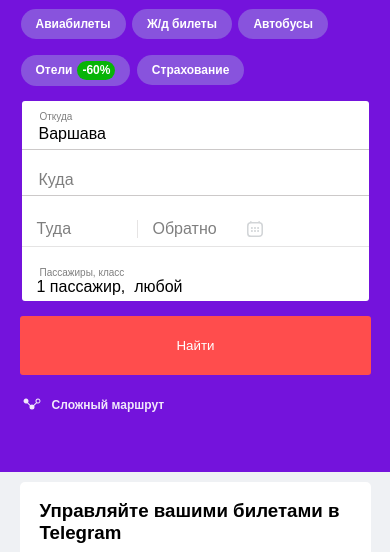
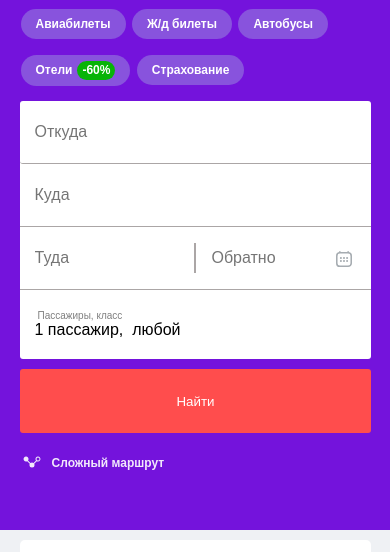
Before and after one commit to MarsavinEvgeniy/jr-airline-booking, a plain HTML site: page src/index.html in a window 390 px wide. Shown: the part 217-769 px from the top of the page. Drawn offline with Linux system fonts and the light colour scheme.

Commit message:
Переделал нафиг меню поиска

```diff
--- a/src/css/styles.css
+++ b/src/css/styles.css
@@ -125,47 +125,104 @@ body {
 
 .container-search {
     display: flex;
-    position: relative;
-    width: 82%;
+    align-items: flex-start;
+    flex-wrap: wrap;
     gap: 10px;
 }
 
 .container-search-menu {
+    display: flex;
+    flex-wrap: wrap;
     background-color: var(--main-color-two);
     border: none;
     border-radius: 3px;
-    display: flex;
     flex-basis: 100%;
-    gap: 15px;
-    flex-wrap: wrap;
-    padding: 0;
 }
 
-.icon-swap:after {
+
+/*.icon-swap:after {*/
+/*    content: url("../icons/swap.svg");*/
+/*    position: absolute;*/
+/*    border: 2px solid var(--accent-color);*/
+/*    border-radius: 50%;*/
+/*    width: 30px;*/
+/*    height: 30px;*/
+/*    left: 220px;*/
+/*    top: 50%;*/
+/*    transform: translate(-50%, -50%);*/
+/*    pointer-events: none;*/
+/*}*/
+
+.city-from,
+.city-to {
+    align-items: center;
+    display: flex;
+    border-right: rgb(171, 166, 166) 1px solid;
+}
+
+.passengers-and-class-block {
+    display: flex;
+    flex-direction: column;
+    justify-content: center;
+    position: relative;
+    border: 1px solid rgb(171, 166, 166);
+    padding-left: 15px;
+    width: 15.38rem;
+    border-radius: 0 3px 3px 0;
+}
+
+#city-from-input,
+#city-to-input,
+#date-from-input,
+#date-to-input {
+    display: flex;
+    font-size: 16px;
+    height: 60px;
+    border: none;
+    background: none;
+    width: 95%;
+    padding-left: 15px;
+}
+
+#date-from-input,
+#date-to-input {
+    width: 90%;
+}
+
+.swap-icon:after {
     content: url("../icons/swap.svg");
     position: absolute;
-    border: 2px solid var(--accent-color);
+    bottom: 24%;
+    left: 304px;
+    border: 1px solid var(--accent-color);
     border-radius: 50%;
-    width: 30px;
-    height: 30px;
-    left: 220px;
-    top: 50%;
-    transform: translate(-50%, -50%);
-    pointer-events: none;
+    height: 29px;
 }
 
-.city-from {
-    align-items: center;
-    display: flex;
-    border-right: rgb(171, 166, 166, 0.6) 1px solid;
-    padding-left: 15px;
-    flex-basis: 22%;
+.calendar-icon:after {
+    content: url("../icons/calendar4.svg");
+    position: absolute;
+    bottom: 30%;
+    left: 80%;
 }
 
-#city-from-input {
-    display: flex;
-    flex-direction: column;
-    font-size: 16px;
+.city-from-span,
+.city-to-span,
+.date-from-span,
+.date-to-span {
+    position: absolute;
+    padding-left: 15px;
+    display: none;
+    top: 10px;
+}
+
+#city-from-input:focus,
+#city-to-input:focus,
+#city-from-input:focus,
+#city-from-input:focus,
+#date-from-input:focus,
+#date-to-input:focus {
+    outline-color: #0393f8;
 }
 
 .close-smooth {
@@ -178,26 +235,6 @@ body {
     bottom: 1px;
     margin-left: 15px;
     cursor: pointer;
-}
-
-.city-to {
-    align-items: center;
-    display: flex;
-    flex-basis: 22%;
-    border-right: rgb(171, 166, 166, 0.6) 1px solid;
-}
-
-#city-from-input:focus,
-#city-to-input:focus {
-    outline: 0;
-    outline-offset: 0;
-}
-
-#city-to-input {
-    display: flex;
-    flex-direction: row;
-    font-size: 16px;
-    opacity: 0.5;
 }
 
 .city-content-name,
@@ -382,56 +419,24 @@ body {
     padding: 7px 0;
 }
 
+.city-from-block {
+    border: 1px solid rgb(171, 166, 166);
+    border-radius: 3px 0 0 3px;
+    position: relative;
+    width: 20rem;
+}
+
 .date-flight {
-    align-items: center;
-    border-right: rgb(171, 166, 166, 0.6) 1px solid;
     display: flex;
     flex-direction: row;
-    flex-basis: 22%;
-    gap: 15px;
-    opacity: 0.5;
-    padding-right: 30px;
+    border: 1px solid rgb(171, 166, 166);
+    width: 20rem;
 }
 
-.date-back {
-    display: flex;
-    align-items: center;
-    margin-right: 15px;
-}
-
-.date-fromDate {
-    border-right: rgb(171, 166, 166, 0.6) 1px solid;
-    width: 100px;
-}
-
-.date-toDate {
-    display: flex;
-    flex-direction: row;
-    justify-content: space-around;
-    text-align: center;
-    width: 100px;
-}
-
-.date-back:after {
-    content: url("../icons/calendar4.svg");
-    margin-left: 30px;
-    margin-top: 5px;
-}
-
-#city-from-input,
-#city-to-input {
-    border: rgb(0, 0, 0, 0);
-    margin-left: 0;
-}
-
-.passengers-and-class-block {
-    align-items: center;
-    display: flex;
-}
-
-.passengers-and-class-block div:first-child {
-    display: flex;
-    flex-direction: column;
+.city-to-block {
+    border: 1px solid rgb(171, 166, 166);
+    position: relative;
+    width: 20rem;
 }
 
 .container-search-btn {
@@ -440,8 +445,10 @@ body {
     border: none;
     color: var(--main-color-two);
     display: flex;
+    height: 64px;
     flex-direction: row;
-    padding: 22px 35px;
+    align-items: center;
+    padding: 0 30px;
 }
 
 .complex-route {
@@ -1145,20 +1152,12 @@ body {
         display: none;
     }
 
+    /*.container-search {*/
+    /*    flex-direction: column;*/
+    /*    gap: 15px;*/
+    /*}*/
     .container-search {
-        flex-direction: column;
-        gap: 15px;
-    }
 
-    .city-from, .city-to, .date-flight {
-        border-right: 0;
-        border-bottom: rgb(171, 166, 166, 0.6) 1px solid;
-        flex-basis: 100%;
-        padding: 5px 15px;
-    }
-
-    .passengers-and-class-block {
-        padding: 5px 15px;
     }
 
     .menu-sections {
@@ -1174,8 +1173,32 @@ body {
         width: 95%;
     }
 
+    .container-form-search-menu {
+        width: 100%;
+    }
+
+    .container-search-menu {
+        flex-direction: column;
+    }
+
+    .city-from-block,
+    .city-to-block,
+    .date-flight {
+        width: 100%;
+        border-top: none;
+        border-right: none;
+        border-left: none;
+    }
+
+    .passengers-and-class-block {
+        border: none;
+        padding-top: 20px;
+        padding-bottom: 20px;
+    }
+
     .container-search-btn {
         justify-content: center;
+        width: 100%;
     }
 
     .left-side {
@@ -1209,7 +1232,7 @@ body {
         width: 100%;
     }
 
-    .icon-swap:after {
+    .swap-icon:after {
         display: none;
     }
 }
--- a/src/index.html
+++ b/src/index.html
@@ -36,33 +36,40 @@
             <a href="#" class="discount-hotel">Отели <span>скидка 60% на отели</span></a>
             <a href="#">Страхование</a>
         </nav>
-        <div>
-            <form class="container-search">
-                <fieldset class="container-search-menu">
-                    <div class="city-from">
-                        <div>
-                            <span style="font-size: 10px; opacity: 0.5; margin-left: 3px">Откуда</span>
-                            <label for="city-from-input">
-                                <input style="position: relative" id="city-from-input" type="text" name="city-from" value="Варшава" readonly/>
-                            </label>
-                            <span class="icon-swap"></span>
+        <div class="container-search">
+            <form class="container-form-search-menu" method="post">
+                <div class="container-search-menu">
+                    <div class="city-from-block">
+                        <span class="city-from-span" style="font-size: 10px; opacity: 0.5">Откуда</span>
+                        <label for="city-from-input"></label>
+                        <input style="position: relative" id="city-from-input" type="text" name="city-from"
+                               placeholder="Откуда" value=""/>
+                        <span class="swap-icon"></span>
                     </div>
-                    </div>
-                    <div class="city-to">
-                        <label for="city-to-input">
-                            <input id="city-to-input" type="text" name="city-to-input" value="Куда" readonly/>
-                        </label>
+                    <div class="city-to-block">
+                        <span class="city-to-span" style="font-size: 10px; opacity: 0.5">Куда</span>
+                        <label for="city-to-input"></label>
+                        <input id="city-to-input" type="text" name="city-to-input" placeholder="Куда" value=""/>
                     </div>
                     <div class="date-flight">
-                        <div class="date-fromDate">
-                            <div class="date-there">Туда</div>
+                        <div style="position: relative; width: 50%">
+                            <span class="date-from-span"
+                                  style="font-size: 10px; opacity: 0.5">Туда</span>
+                            <label for="date-from-input"></label>
+                            <input id="date-from-input" type="text" name="date-from-input" placeholder="Туда"
+                                   value=""/>
                         </div>
-                        <div class="date-toDate">
-                            <div class="date-back">Обратно</div>
+                        <p style="border: 1px solid rgb(171, 166, 166)"></p>
+                        <div style="position: relative; width: 50%">
+                            <span class="date-to-span"
+                                  style="font-size: 10px; opacity: 0.5">Обратно</span>
+                            <label for="date-to-input"></label>
+                            <input id="date-to-input" type="text" name="date-to-input" placeholder="Обратно"
+                                   value=""/>
+                            <span class="calendar-icon"></span>
                         </div>
                     </div>
                     <div class="passengers-and-class-block">
-                        <div>
                         <span style="font-size: 10px; opacity: 0.5; margin-left: 3px">Пассажиры&#44; класс</span>
                         <div class="passengers-and-class" style="display:flex; flex-direction: row">
                             <span class="passengers-counter">1 пассажир</span>
@@ -71,9 +78,10 @@
                         </div>
                     </div>
                 </div>
-                </fieldset>
+            </form>
             <button class="container-search-btn"><span>Найти</span></button>
-            </form>
+        </div>
+
         <dialog class="calendar-container" open>
             <div class="calendar">
                 <div class="calendar-header">
--- a/src/js/script.js
+++ b/src/js/script.js
@@ -1,11 +1,28 @@
 const dialogCalendarContainer = document.querySelector(".calendar-container");
 const dateFlightShowCloseDialog = document.querySelector(".date-flight");
+const cityFromInput = document.querySelector("#city-from-input");
 const cityToInput = document.querySelector("#city-to-input");
+const cityFromDropdownList = document.querySelector(".city-from-dropdown-list");
 const cityToDropdownList = document.querySelector(".city-to-dropdown-list");
-const cityFromInput = document.querySelector("#city-from-input");
-const cityFromDropdownList = document.querySelector(".city-from-dropdown-list");
 const passengersAndClassInput = document.querySelector(".passengers-and-class");
 const passengersAndClassDropdownList = document.querySelector(".passengers-and-class-dropdown-list");
+
+cityFromInput.addEventListener("focus", function (event) {
+    document.querySelector(".city-from-span").style.display = "flex";
+    cityFromInput.placeholder = "";
+})
+cityToInput.addEventListener("focus", function (event) {
+    document.querySelector(".city-to-span").style.display = "flex";
+    cityToInput.placeholder = "";
+})
+document.querySelector("#date-from-input").addEventListener("focus", function (event) {
+    document.querySelector(".date-from-span").style.display = "flex";
+    document.querySelector("#date-from-input").placeholder = "";
+})
+document.querySelector("#date-to-input").addEventListener("focus", function (event) {
+    document.querySelector(".date-to-span").style.display = "flex";
+    document.querySelector("#date-to-input").placeholder = "";
+})
 
 const showClose = function (event) {
     if (event.style.display === "flex") {
```
Also changed, not shown: src/icons/route.svg (added). Lines whose indentation alone changed are shown as unchanged.
